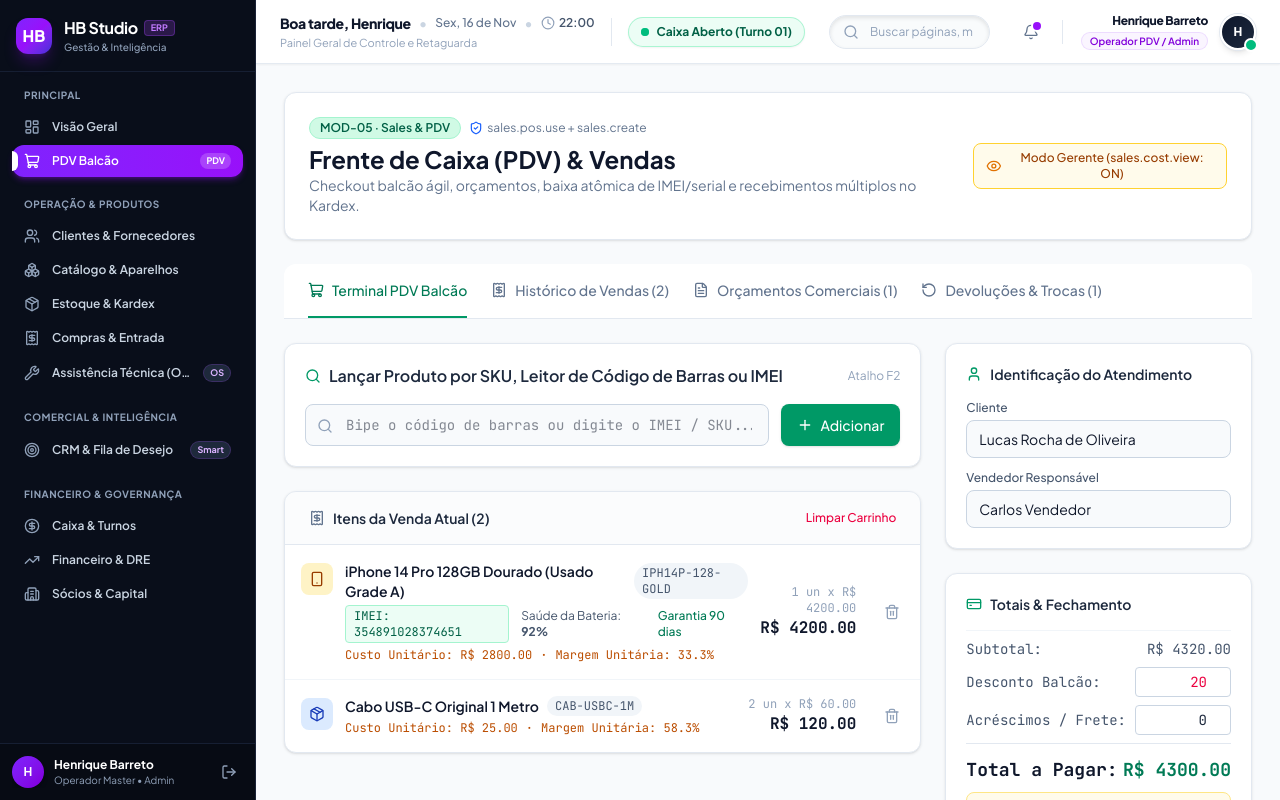
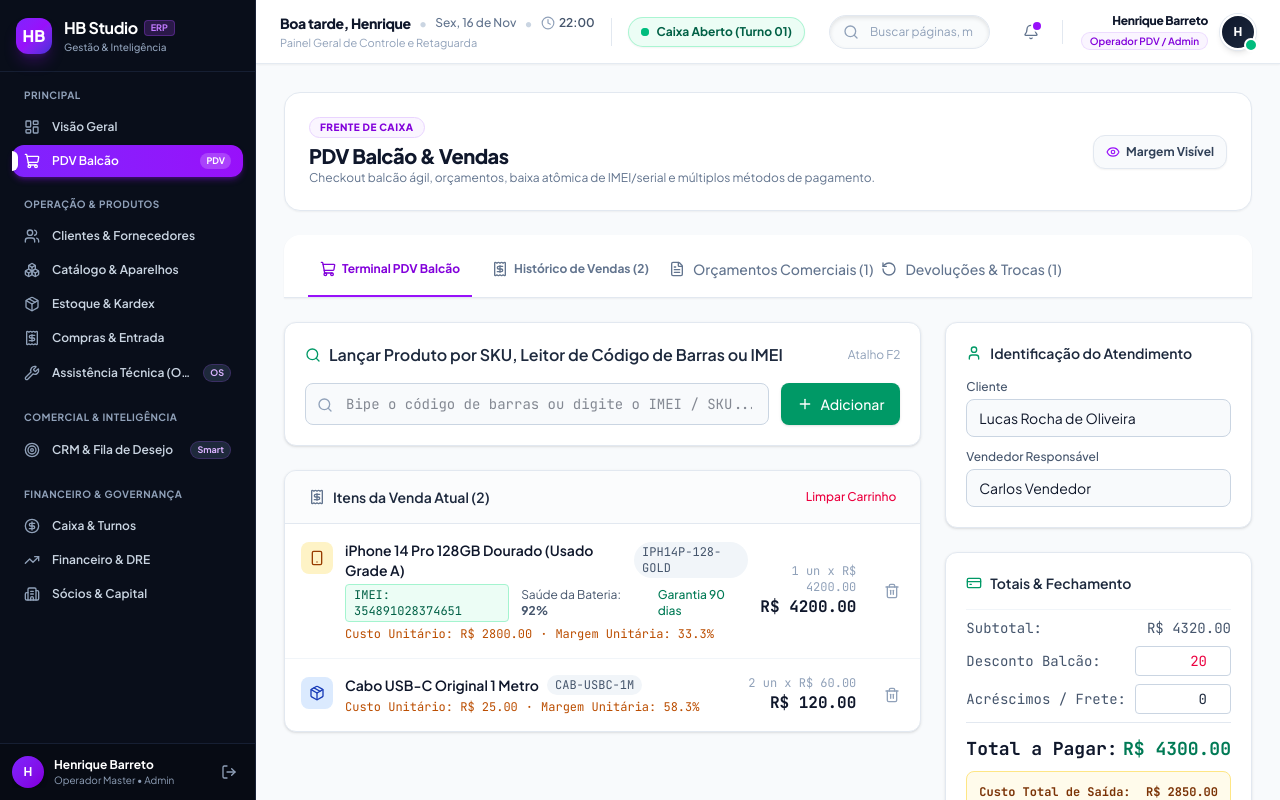
Before and after one commit to HenriqueBuzeto/HBStudio, a Next.js app in the folder apps/web/: page /sales in a window 1280 px wide. Built offline with nearby package versions, Linux system fonts and the light colour scheme.

Commit message:
refactor(ui): remove technical permission keys and gate labels from user interface

```diff
--- a/apps/web/app/cash/page.tsx
+++ b/apps/web/app/cash/page.tsx
@@ -189,10 +189,10 @@ export default function CashManagementPage() {
             <DollarSign className="w-8 h-8" />
           </div>
           <div>
-            <h1 className="text-2xl font-bold tracking-tight text-white flex items-center gap-2">
+            <h1 className="text-xl font-extrabold tracking-tight text-white flex items-center gap-2">
               Caixa & Gestão de Turnos
-              <span className="text-xs px-2.5 py-0.5 rounded-full bg-emerald-500/20 text-emerald-400 border border-emerald-500/30">
-                MOD-06 Ativo
+              <span className="text-[10px] font-extrabold uppercase px-2.5 py-0.5 rounded-full bg-emerald-500/20 text-emerald-400 border border-emerald-500/30">
+                Caixa Aberto
               </span>
             </h1>
             <p className="text-sm text-slate-400">
@@ -258,7 +258,7 @@ export default function CashManagementPage() {
               <div className="mt-2 text-2xl font-black text-cyan-400">
                 R$ 8.450,00
               </div>
-              <p className="text-xs text-slate-400 mt-2">PIX / Cartões (MOD-05 segregado)</p>
+              <p className="text-xs text-slate-400 mt-2">PIX / Cartões (Valores Registrados)</p>
             </div>
 
             <div className="bg-slate-900 border border-slate-800 p-5 rounded-2xl">
--- a/apps/web/app/crm/page.tsx
+++ b/apps/web/app/crm/page.tsx
@@ -301,8 +301,8 @@ export default function CrmPage() {
         <div className="flex flex-col sm:flex-row sm:items-center justify-between gap-4 bg-white p-5 rounded-2xl border border-slate-200 shadow-xs">
           <div>
             <div className="flex items-center gap-2">
-              <span className="text-xs font-bold uppercase tracking-wider text-purple-600 bg-purple-50 px-2.5 py-1 rounded-full border border-purple-200">
-                Módulo 08 • CRM & Inteligência Comercial
+              <span className="text-[10px] font-extrabold uppercase tracking-wider text-purple-700 bg-purple-50 px-2.5 py-1 rounded-full border border-purple-200">
+                Inteligência Comercial
               </span>
             </div>
             <h1 className="text-xl font-extrabold tracking-tight text-slate-900 mt-1">
--- a/apps/web/app/partners/page.tsx
+++ b/apps/web/app/partners/page.tsx
@@ -195,10 +195,10 @@ export default function PartnersCapitalPage() {
             <Users className="w-8 h-8" />
           </div>
           <div>
-            <h1 className="text-2xl font-bold tracking-tight text-white flex items-center gap-2">
+            <h1 className="text-xl font-extrabold tracking-tight text-white flex items-center gap-2">
               Gestão Societária, Capital Social & Governança
-              <span className="text-xs px-2.5 py-0.5 rounded-full bg-purple-500/20 text-purple-400 border border-purple-500/30">
-                MOD-13 Ativo
+              <span className="text-[10px] font-extrabold uppercase px-2.5 py-0.5 rounded-full bg-purple-500/20 text-purple-400 border border-purple-500/30">
+                Governança Ativa
               </span>
             </h1>
             <p className="text-sm text-slate-400 mt-1">
--- a/apps/web/app/procurement/page.tsx
+++ b/apps/web/app/procurement/page.tsx
@@ -304,14 +304,6 @@ export default function ProcurementPage() {
               <Plus className="w-4 h-4" />
               Novo Pedido / Aquisição
             </button>
-          </div>
-        </div>
-
-        {/* Banner de Conformidade Arquitetural */}
-        <div className="bg-emerald-50 border border-emerald-200 rounded-xl p-4 flex items-center gap-4 text-emerald-800">
-          <ShieldCheck className="w-6 h-6 text-emerald-600 shrink-0" />
-          <div className="text-xs">
-            <span className="font-bold">Integração Transacional Real (MOD-03):</span> O recebimento de mercadorias e a compra de usados não criam tabelas paralelas de saldo. Todo lançamento alimenta diretamente o <strong>Kardex oficial append-only (StockMovements)</strong> e atualiza o saldo materializado (StockBalances) com fail-closed estrito.
           </div>
         </div>
 
--- a/apps/web/app/repairs/page.tsx
+++ b/apps/web/app/repairs/page.tsx
@@ -132,8 +132,8 @@ export default function RepairsPage() {
         <div className="bg-white p-5 rounded-2xl border border-slate-200 shadow-xs flex flex-col md:flex-row md:items-center justify-between gap-4">
           <div>
             <div className="flex items-center gap-2">
-              <span className="text-xs font-bold uppercase tracking-wider text-purple-600 bg-purple-50 px-2.5 py-1 rounded-full border border-purple-200">
-                Módulo 07 • Assistência Técnica & Laboratório
+              <span className="text-[10px] font-extrabold uppercase tracking-wider text-purple-700 bg-purple-50 px-2.5 py-1 rounded-full border border-purple-200">
+                Bancada Técnica & Laboratório
               </span>
             </div>
             <h1 className="text-xl font-extrabold tracking-tight text-slate-900 mt-1">
--- a/apps/web/app/sales/page.tsx
+++ b/apps/web/app/sales/page.tsx
@@ -375,45 +375,37 @@ export default function SalesPage() {
     <RootShellLayout>
       <div className="space-y-6">
         {/* Header */}
-        <div className="flex flex-col sm:flex-row justify-between items-start sm:items-center gap-4 bg-white p-6 rounded-xl border border-slate-200 shadow-sm">
+        <div className="flex flex-col sm:flex-row justify-between items-start sm:items-center gap-4 bg-white p-6 rounded-2xl border border-slate-200 shadow-xs">
           <div>
             <div className="flex items-center gap-2">
-              <span className="px-2.5 py-0.5 rounded-full text-xs font-semibold bg-emerald-100 text-emerald-800 border border-emerald-200">
-                MOD-05 · Sales & PDV
-              </span>
-              <span className="flex items-center gap-1 text-xs text-slate-500">
-                <ShieldCheck className="w-3.5 h-3.5 text-blue-600" />
-                sales.pos.use + sales.create
+              <span className="px-2.5 py-0.5 rounded-full text-[10px] font-extrabold uppercase tracking-wider bg-purple-50 text-purple-700 border border-purple-200">
+                Frente de Caixa
               </span>
             </div>
-            <h1 className="text-2xl font-bold text-slate-900 mt-1">Frente de Caixa (PDV) & Vendas</h1>
-            <p className="text-sm text-slate-500">
-              Checkout balcão ágil, orçamentos, baixa atômica de IMEI/serial e recebimentos múltiplos no Kardex.
+            <h1 className="text-xl font-extrabold tracking-tight text-slate-900 mt-1">PDV Balcão & Vendas</h1>
+            <p className="text-xs text-slate-500">
+              Checkout balcão ágil, orçamentos, baixa atômica de IMEI/serial e múltiplos métodos de pagamento.
             </p>
           </div>
 
-          <div className="flex items-center gap-3">
+          <div className="flex items-center gap-2">
             <button
               onClick={() => setShowCostPermission(!showCostPermission)}
-              className={`flex items-center gap-2 px-3 py-1.5 rounded-lg text-xs font-medium border transition-colors ${
-                showCostPermission
-                  ? "bg-amber-50 text-amber-800 border-amber-300 hover:bg-amber-100"
-                  : "bg-slate-50 text-slate-600 border-slate-200 hover:bg-slate-100"
-              }`}
+              className="flex items-center gap-1.5 px-3 py-2 rounded-xl text-xs font-bold border border-slate-200 bg-slate-50 hover:bg-slate-100 text-slate-700 transition-colors shadow-xs"
             >
-              {showCostPermission ? <Eye className="w-4 h-4 text-amber-600" /> : <EyeOff className="w-4 h-4 text-slate-400" />}
-              <span>{showCostPermission ? "Modo Gerente (sales.cost.view: ON)" : "Modo Operador (sales.cost.view: OFF)"}</span>
+              {showCostPermission ? <Eye className="w-3.5 h-3.5 text-purple-600" /> : <EyeOff className="w-3.5 h-3.5 text-slate-400" />}
+              <span>{showCostPermission ? "Margem Visível" : "Margem Oculta"}</span>
             </button>
           </div>
         </div>
 
         {/* Navigation Tabs */}
-        <div className="flex border-b border-slate-200 bg-white px-6 rounded-t-xl gap-6">
+        <div className="flex border-b border-slate-200 bg-white px-6 rounded-t-2xl gap-2 pt-2 shadow-xs">
           <button
             onClick={() => setActiveTab("pos")}
-            className={`py-4 text-sm font-medium border-b-2 flex items-center gap-2 transition-colors ${
+            className={`py-3 px-3 text-xs font-bold border-b-2 flex items-center gap-1.5 transition-colors ${
               activeTab === "pos"
-                ? "border-emerald-600 text-emerald-700"
+                ? "border-purple-600 text-purple-700"
                 : "border-transparent text-slate-500 hover:text-slate-800"
             }`}
           >
@@ -422,9 +414,9 @@ export default function SalesPage() {
           </button>
           <button
             onClick={() => setActiveTab("sales")}
-            className={`py-4 text-sm font-medium border-b-2 flex items-center gap-2 transition-colors ${
+            className={`py-3 px-3 text-xs font-bold border-b-2 flex items-center gap-1.5 transition-colors ${
               activeTab === "sales"
-                ? "border-emerald-600 text-emerald-700"
+                ? "border-purple-600 text-purple-700"
                 : "border-transparent text-slate-500 hover:text-slate-800"
             }`}
           >
```
Also changed, not shown: apps/web/app/financial/page.tsx (+4 -4 lines), apps/web/app/inventory/page.tsx (+5 -10 lines), apps/web/app/parties/page.tsx (+6 -6 lines).
